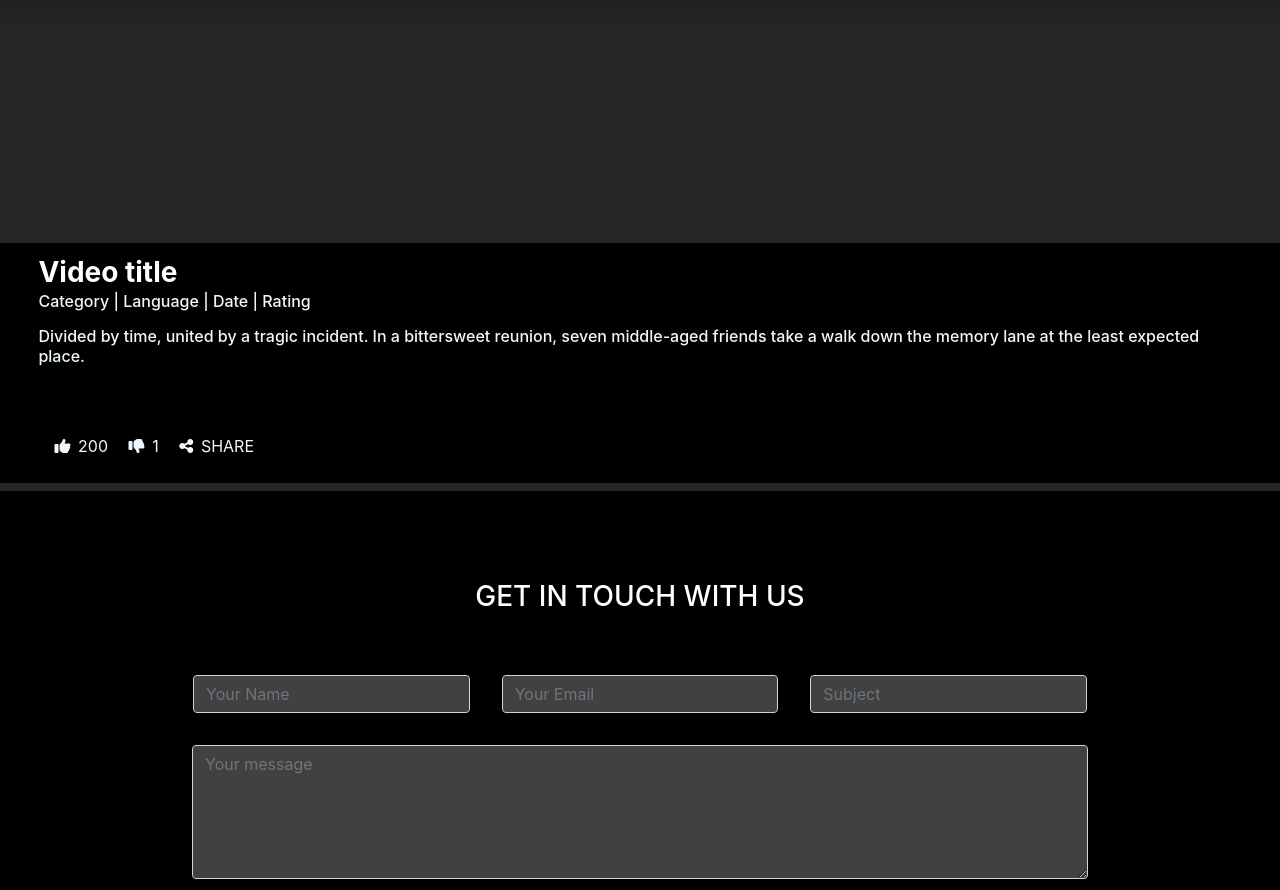
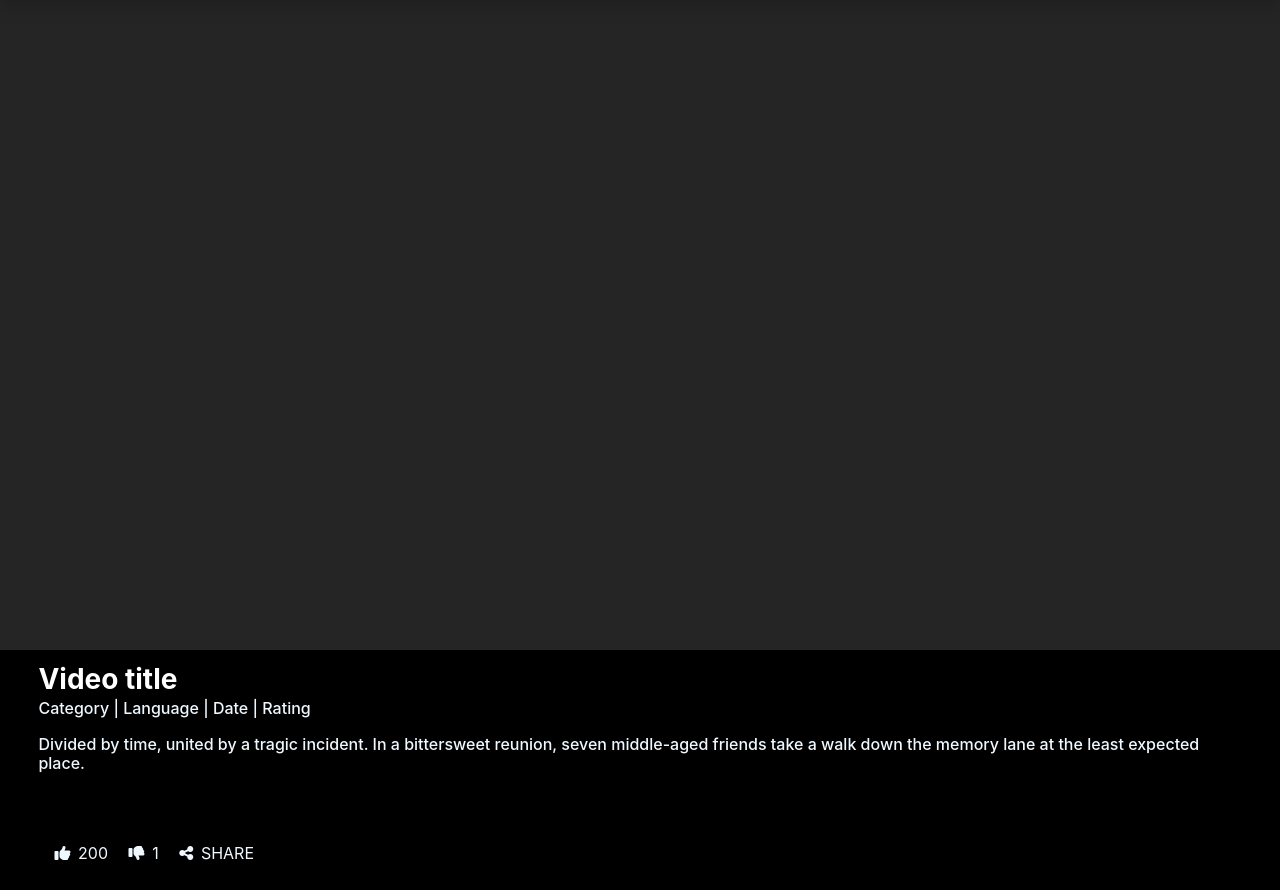
Before and after one commit to angry-nerdssss/Strange_Flix, a Django app: template template/youtube_video_player.html in a window 1280 px wide. Shown: the part 86-976 px from the top of the page. Run offline with Django 3.2, Linux system fonts and the light colour scheme; the template is opened without the code that fills it, so the values that code supplies are empty; some libraries are stand-ins or nearby versions.

Commit message:
both players ratio set to 2:1

```diff
--- a/static/css/video.css
+++ b/static/css/video.css
@@ -1,10 +1,5 @@
 .video-section{
     margin-top: 6rem;
-}
-
-.video-div{
-    width: 100%;
-    height: 60%;
 }
 
 .video-js, .vjs-big-play-centered{
--- /dev/null
+++ b/static/css/youtube_video_player.css
@@ -0,0 +1,12 @@
+iframe{
+    position: absolute;
+    top: 0;
+    left: 0;
+    width: 100%;
+    height: 100%;
+}
+
+.video-div{
+    position: relative;
+    padding-bottom: 50%;
+}
--- a/template/youtube_video_player.html
+++ b/template/youtube_video_player.html
@@ -14,10 +14,10 @@
 
     <!-- video player -->
     <section class="video-section">
-        <div class="container-fluid video-div">
-            <div class="wrapper">
+        <div class="video-div">
+            <!-- <div class="wrapper"> -->
                 <iframe src="{{new_url}}" frameborder="0" allow="accelerometer; autoplay; clipboard-write; encrypted-media; gyroscope; picture-in-picture" allowfullscreen></iframe>
-            </div>
+            <!-- </div> -->
 
             <script type="text/javascript" src="{% static 'js/youtube_video_player.js' %}"></script>
         </div>
```
